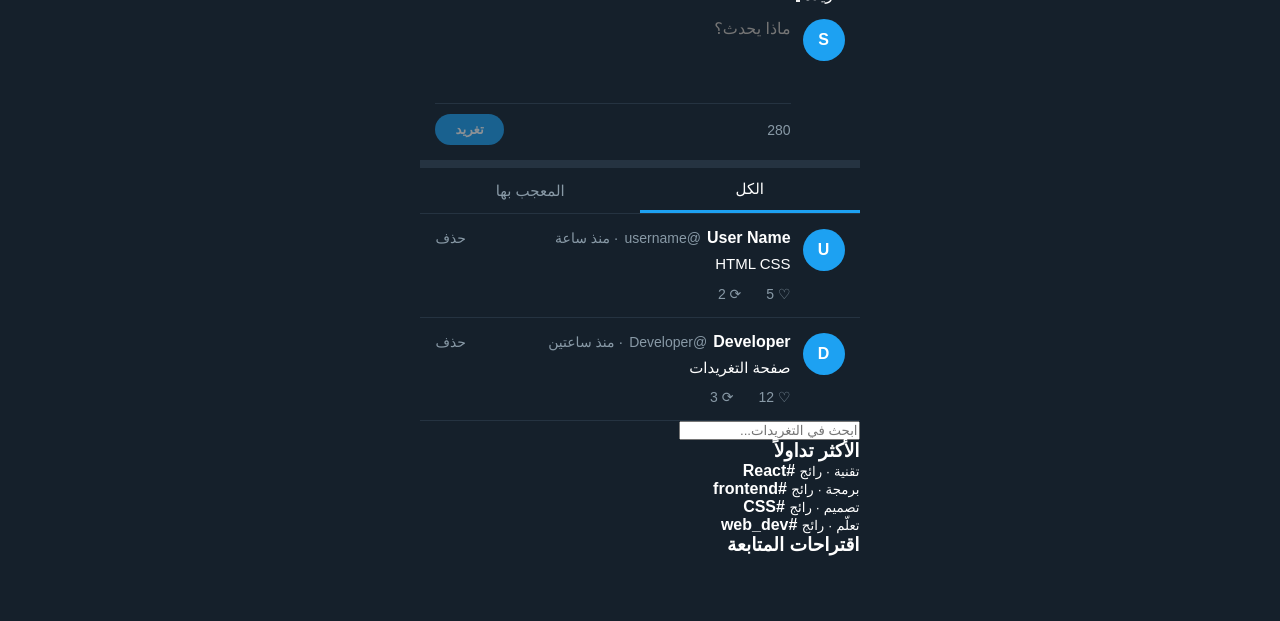
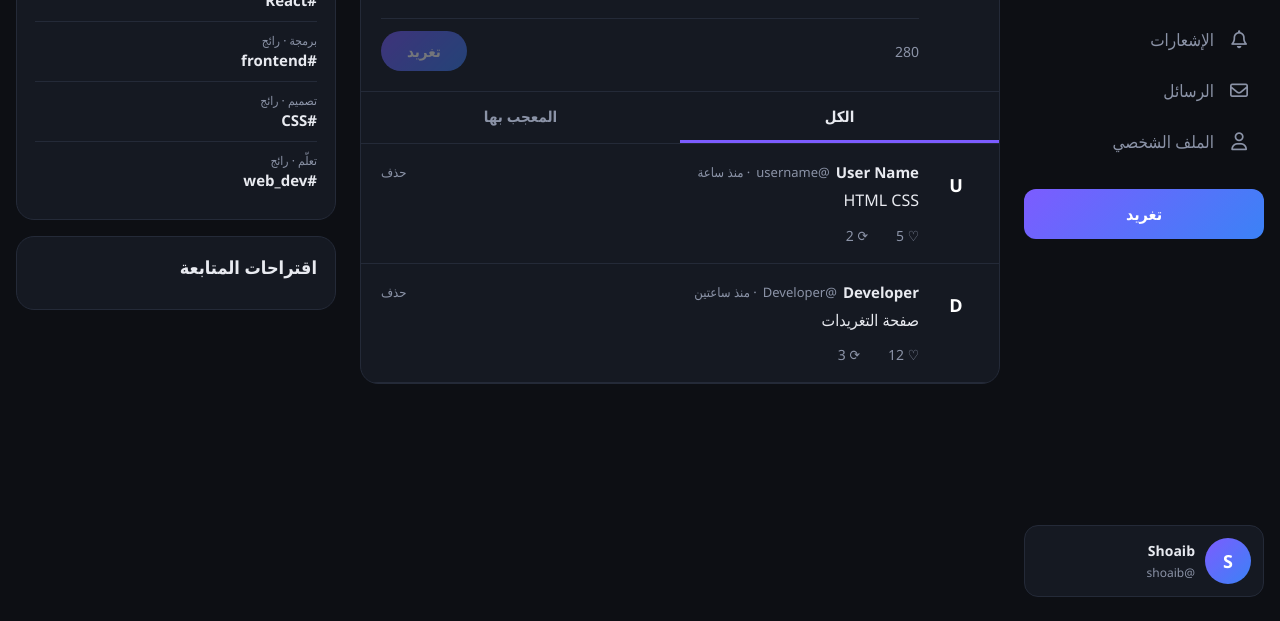
Before and after one commit to shoaibshadad8-spec/twitter-clone, a plain HTML site: page index.html in a window 1280 px wide. Shown: the part 179-800 px from the top of the page. Drawn offline with Linux system fonts and the light colour scheme.

Commit message:
Enhance styling with CSS variables and updates
Added CSS variables for theming and improved styles for various components.

```diff
--- a/style.css
+++ b/style.css
@@ -1,62 +1,222 @@
+:root {
+  --bg: #0d0f14;
+  --card: #151922;
+  --card-hover: #1a1f2b;
+  --border: #242a38;
+  --text: #e8eaf0;
+  --muted: #8b93a7;
+  --accent: #7c5cff;
+  --danger: #ff4d6d;
+  --success: #22c55e;
+  --gradient: linear-gradient(135deg, #7c5cff, #3b82f6);
+}
+
+/* الوضع الفاتح */
+body.light {
+  --bg: #f4f5f9;
+  --card: #ffffff;
+  --card-hover: #f7f8fc;
+  --border: #e3e6ee;
+  --text: #161a23;
+  --muted: #6b7385;
+}
+
 * {
   box-sizing: border-box;
   margin: 0;
   padding: 0;
-  font-family: Arial, Helvetica, sans-serif;
+  font-family: "Segoe UI", Tahoma, Arial, sans-serif;
 }
 
 body {
-  background-color: #15202b;
-  color: white;
-  display: flex;
-  justify-content: center;
-  padding: 20px 10px;
+  background: var(--bg);
+  color: var(--text);
+  transition: background 0.3s, color 0.3s;
 }
 
-.twitter-container {
-  width: 100%;
-  max-width: 600px;
-  background-color: #192734;
-  border-radius: 12px;
-  border: solid 2px #253341;
-  overflow: hidden;
+a {
+  text-decoration: none;
+  color: inherit;
 }
 
-.header {
-  padding: 15px;
-  border-bottom: 1px solid #253341;
-  display: flex;
-  justify-content: space-between;
-  align-items: center;
+button {
+  font-family: inherit;
 }
 
-.header h2 {
-  color: #1da1f2;
+.app {
+  max-width: 1280px;
+  margin: 0 auto;
+  padding: 0 16px;
+  display: grid;
+  grid-template-columns: 240px minmax(0, 1fr) 320px;
+  gap: 24px;
 }
 
-.header span {
-  color: #8899a6;
+/* ====== القايمة الجانبية ====== */
+.sidebar {
+  position: sticky;
+  top: 0;
+  height: 100vh;
+  padding: 24px 0;
+  display: flex;
+  flex-direction: column;
+  gap: 8px;
+}
+
+.logo {
+  font-size: 30px;
+  font-weight: 800;
+  background: var(--gradient);
+  -webkit-background-clip: text;
+  background-clip: text;
+  color: transparent;
+  margin-bottom: 20px;
+  padding: 0 14px;
+}
+
+.menu {
+  display: flex;
+  flex-direction: column;
+  gap: 4px;
+}
+
+.menu-item {
+  display: flex;
+  align-items: center;
+  gap: 14px;
+  padding: 12px 14px;
+  border-radius: 12px;
+  font-size: 17px;
+  color: var(--muted);
+  transition: 0.2s;
+}
+
+.menu-item:hover {
+  background: var(--card);
+  color: var(--text);
+}
+
+.menu-item.active {
+  background: var(--card);
+  color: var(--text);
+  font-weight: 700;
+}
+
+.menu-item i {
+  font-size: 18px;
+  width: 22px;
+  text-align: center;
+}
+
+.post-btn {
+  margin-top: 16px;
+  padding: 14px;
+  border: none;
+  border-radius: 12px;
+  background: var(--gradient);
+  color: white;
+  font-size: 16px;
+  font-weight: 700;
+  cursor: pointer;
+  transition: 0.2s;
+}
+
+.post-btn:hover {
+  transform: translateY(-2px);
+  box-shadow: 0 8px 20px rgba(124, 92, 255, 0.35);
+}
+
+.mini-profile {
+  margin-top: auto;
+  display: flex;
+  align-items: center;
+  gap: 10px;
+  padding: 12px;
+  border-radius: 14px;
+  background: var(--card);
+  border: 1px solid var(--border);
+}
+
+.mini-profile strong {
+  display: block;
+  font-size: 14px;
+}
+
+.mini-profile span {
+  font-size: 12px;
+  color: var(--muted);
+}
+
+/* ====== الأفاتار ====== */
+.avatar {
+  width: 46px;
+  height: 46px;
+  min-width: 46px;
+  border-radius: 50%;
+  display: flex;
+  align-items: center;
+  justify-content: center;
+  font-weight: 700;
+  font-size: 18px;
+  color: white;
+}
+
+.avatar.me {
+  background: var(--gradient);
+}
+
+.avatar.small {
+  width: 40px;
+  height: 40px;
+  min-width: 40px;
+  font-size: 15px;
+}
+
+/* ====== الجزء الأوسط ====== */
+.main {
+  margin: 20px 0;
+  background: var(--card);
+  border: 1px solid var(--border);
+  border-radius: 18px;
+  overflow: hidden;
+  align-self: start;
+}
+
+.top {
+  display: flex;
+  align-items: center;
+  gap: 12px;
+  padding: 16px 20px;
+  border-bottom: 1px solid var(--border);
+}
+
+.top h2 {
+  font-size: 20px;
+}
+
+.top .count {
+  color: var(--muted);
   font-size: 13px;
+}
+
+.theme-btn {
+  margin-right: auto;
+  width: 38px;
+  height: 38px;
+  border-radius: 50%;
+  border: 1px solid var(--border);
+  background: var(--bg);
+  color: var(--text);
+  cursor: pointer;
+  font-size: 16px;
 }
 
 /* كتابة تغريدة */
 .create-tweet {
   display: flex;
-  gap: 12px;
-  padding: 15px;
-  border-bottom: 8px solid #253341;
-}
-
-.avatar {
-  width: 42px;
-  height: 42px;
-  min-width: 42px;
-  border-radius: 50%;
-  background-color: #1da1f2;
-  display: flex;
-  align-items: center;
-  justify-content: center;
-  font-weight: bold;
+  gap: 14px;
+  padding: 20px;
+  border-bottom: 1px solid var(--border);
 }
 
 .tweet-form {
@@ -65,157 +225,337 @@
 
 .create-tweet textarea {
   width: 100%;
-  height: 80px;
+  min-height: 80px;
   background: transparent;
   border: none;
   outline: none;
   resize: none;
-  color: white;
-  font-size: 16px;
+  color: var(--text);
+  font-size: 18px;
+  padding-top: 10px;
+}
+
+.create-tweet textarea::placeholder {
+  color: var(--muted);
 }
 
 .actions {
   display: flex;
   justify-content: space-between;
   align-items: center;
-  border-top: 1px solid #253341;
-  padding-top: 10px;
+  border-top: 1px solid var(--border);
+  padding-top: 12px;
 }
 
 #counter {
-  color: #8899a6;
+  color: var(--muted);
   font-size: 14px;
 }
 
 #counter.warning {
-  color: #e0245e;
+  color: var(--danger);
+  font-weight: 700;
 }
 
 .actions button {
-  background-color: #1da1f2;
+  background: var(--gradient);
   color: white;
   border: none;
-  padding: 8px 20px;
-  border-radius: 20px;
-  font-weight: bold;
+  padding: 10px 26px;
+  border-radius: 24px;
+  font-weight: 700;
+  font-size: 15px;
   cursor: pointer;
+  transition: 0.2s;
+}
+
+.actions button:hover:not(:disabled) {
+  transform: translateY(-1px);
+  box-shadow: 0 6px 16px rgba(124, 92, 255, 0.35);
 }
 
 .actions button:disabled {
-  opacity: 0.5;
+  opacity: 0.4;
   cursor: not-allowed;
 }
 
 /* التابات */
 .tabs {
   display: flex;
-  border-bottom: 1px solid #253341;
+  border-bottom: 1px solid var(--border);
 }
 
 .tab {
   flex: 1;
-  padding: 12px;
+  padding: 14px;
   background: none;
   border: none;
-  color: #8899a6;
+  border-bottom: 3px solid transparent;
+  color: var(--muted);
   font-size: 15px;
+  font-weight: 600;
   cursor: pointer;
+  transition: 0.2s;
 }
 
 .tab:hover {
-  background-color: #1e2d3b;
+  background: var(--card-hover);
 }
 
 .tab.active {
-  color: white;
-  border-bottom: 3px solid #1da1f2;
+  color: var(--text);
+  border-bottom-color: var(--accent);
 }
 
-/* التغريدات */
+/* ====== التغريدات ====== */
 .tweet-card {
   display: flex;
-  gap: 12px;
-  padding: 15px;
-  border-bottom: 1px solid #253341;
+  gap: 14px;
+  padding: 18px 20px;
+  border-bottom: 1px solid var(--border);
+  transition: background 0.2s;
 }
 
 .tweet-card:hover {
-  background-color: #1b2b3a;
+  background: var(--card-hover);
 }
 
 .tweet-body {
   flex: 1;
+  min-width: 0;
 }
 
 .user-info {
-  margin-bottom: 6px;
   display: flex;
   align-items: center;
   gap: 6px;
   flex-wrap: wrap;
+  margin-bottom: 6px;
+}
+
+.user-info strong {
+  font-size: 15px;
 }
 
 .user-info span {
-  color: #8899a6;
-  font-size: 14px;
+  color: var(--muted);
+  font-size: 13px;
 }
 
 .delete-btn {
   margin-right: auto;
   background: none;
   border: none;
-  color: #8899a6;
+  color: var(--muted);
   cursor: pointer;
-  font-size: 14px;
+  font-size: 13px;
 }
 
 .delete-btn:hover {
-  color: #e0245e;
+  color: var(--danger);
 }
 
-.tweet-card p {
-  font-size: 15px;
-  line-height: 1.5;
-  margin-bottom: 10px;
+.tweet-text {
+  font-size: 16px;
+  line-height: 1.6;
+  margin-bottom: 12px;
   word-break: break-word;
+}
+
+.hashtag {
+  color: var(--accent);
 }
 
 .tweet-stats {
   display: flex;
-  gap: 25px;
+  gap: 28px;
 }
 
 .tweet-stats button {
   background: none;
   border: none;
-  color: #8899a6;
+  color: var(--muted);
   font-size: 14px;
   cursor: pointer;
+  transition: 0.2s;
 }
 
-.tweet-stats .like-btn:hover,
-.tweet-stats .like-btn.active {
-  color: #e0245e;
+.like-btn:hover,
+.like-btn.active {
+  color: var(--danger);
 }
 
-.tweet-stats .retweet-btn:hover,
-.tweet-stats .retweet-btn.active {
-  color: #17bf63;
+.retweet-btn:hover,
+.retweet-btn.active {
+  color: var(--success);
 }
 
 .empty {
   text-align: center;
-  color: #8899a6;
-  padding: 40px 15px;
+  color: var(--muted);
+  padding: 50px 15px;
 }
 
-@media (max-width: 480px) {
-  body {
+/* ====== العمود اليسار ====== */
+.right {
+  position: sticky;
+  top: 0;
+  align-self: start;
+  padding: 20px 0;
+  display: flex;
+  flex-direction: column;
+  gap: 16px;
+}
+
+.search-box input {
+  width: 100%;
+  padding: 14px 18px;
+  border-radius: 14px;
+  border: 1px solid var(--border);
+  background: var(--card);
+  color: var(--text);
+  font-size: 15px;
+  outline: none;
+  transition: 0.2s;
+}
+
+.search-box input:focus {
+  border-color: var(--accent);
+}
+
+.widget {
+  background: var(--card);
+  border: 1px solid var(--border);
+  border-radius: 18px;
+  padding: 18px;
+}
+
+.widget h3 {
+  font-size: 18px;
+  margin-bottom: 12px;
+}
+
+.trend {
+  padding: 10px 0;
+  border-bottom: 1px solid var(--border);
+}
+
+.trend:last-child {
+  border-bottom: none;
+}
+
+.trend small {
+  display: block;
+  color: var(--muted);
+  font-size: 12px;
+}
+
+.trend strong {
+  font-size: 15px;
+}
+
+.follow-item {
+  display: flex;
+  align-items: center;
+  gap: 10px;
+  padding: 10px 0;
+}
+
+.follow-info {
+  flex: 1;
+}
+
+.follow-info strong {
+  display: block;
+  font-size: 14px;
+}
+
+.follow-info span {
+  font-size: 12px;
+  color: var(--muted);
+}
+
+.follow-btn {
+  padding: 7px 16px;
+  border-radius: 20px;
+  border: 1px solid var(--text);
+  background: var(--text);
+  color: var(--bg);
+  font-weight: 700;
+  font-size: 13px;
+  cursor: pointer;
+}
+
+.follow-btn.following {
+  background: transparent;
+  color: var(--text);
+  border-color: var(--border);
+}
+
+/* ====== تابلت ====== */
+@media (max-width: 1050px) {
+  .app {
+    grid-template-columns: 80px minmax(0, 1fr);
+  }
+
+  .right,
+  .post-btn,
+  .mini-profile,
+  .logo span,
+  .menu-item .label {
+    display: none;
+  }
+
+  .logo {
+    text-align: center;
     padding: 0;
   }
 
-  .twitter-container {
-    border-radius: 0;
-    border: none;
+  .menu-item {
+    justify-content: center;
   }
 }
+
+/* ====== موبايل ====== */
+@media (max-width: 700px) {
+  body {
+    padding-bottom: 70px;
+  }
+
+  .app {
+    grid-template-columns: 1fr;
+    padding: 0;
+  }
+
+  .main {
+    margin: 0;
+    border-radius: 0;
+    border-left: none;
+    border-right: none;
+  }
+
+  .sidebar {
+    position: fixed;
+    top: auto;
+    bottom: 0;
+    left: 0;
+    right: 0;
+    height: 62px;
+    padding: 0 10px;
+    flex-direction: row;
+    background: var(--card);
+    border-top: 1px solid var(--border);
+    z-index: 20;
+  }
+
+  .logo {
+    display: none;
+  }
+
+  .menu {
+    flex-direction: row;
+    width: 100%;
+    justify-content: space-around;
+    align-items: center;
+  }
+}
```
